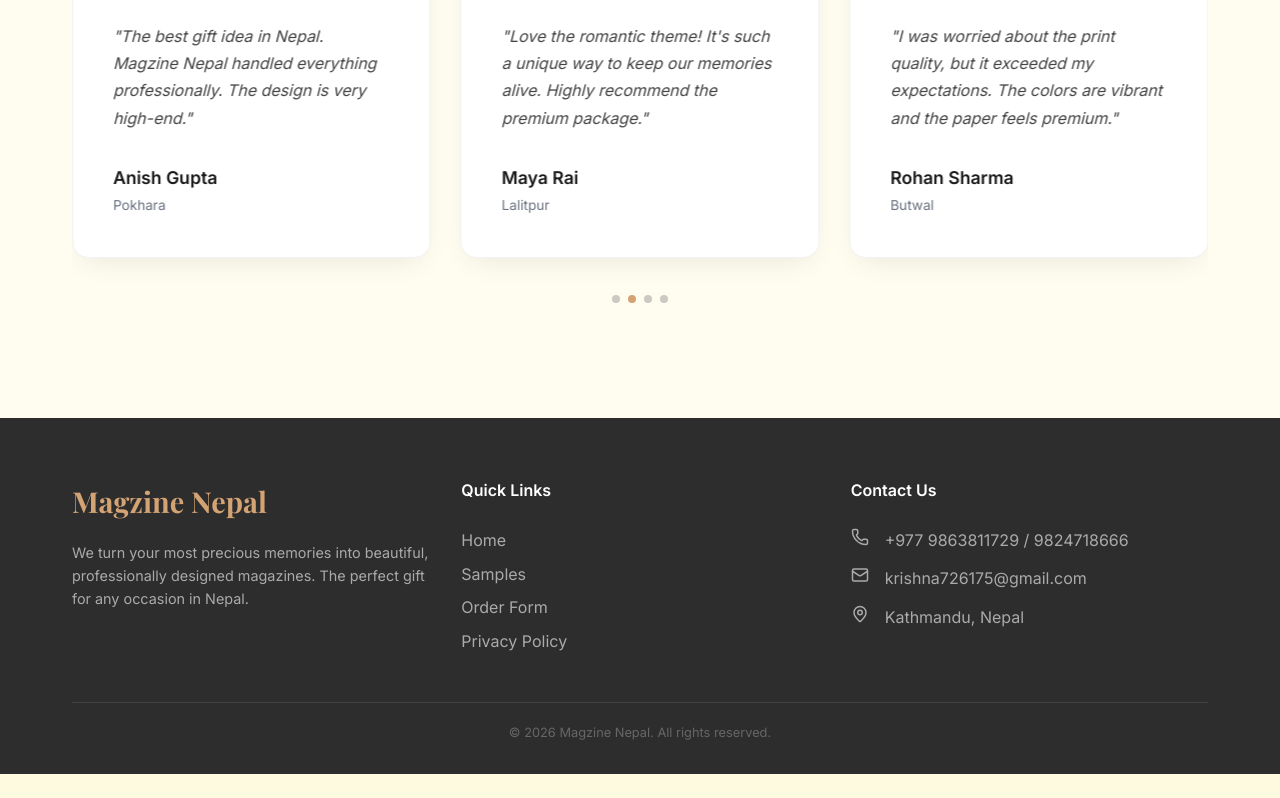
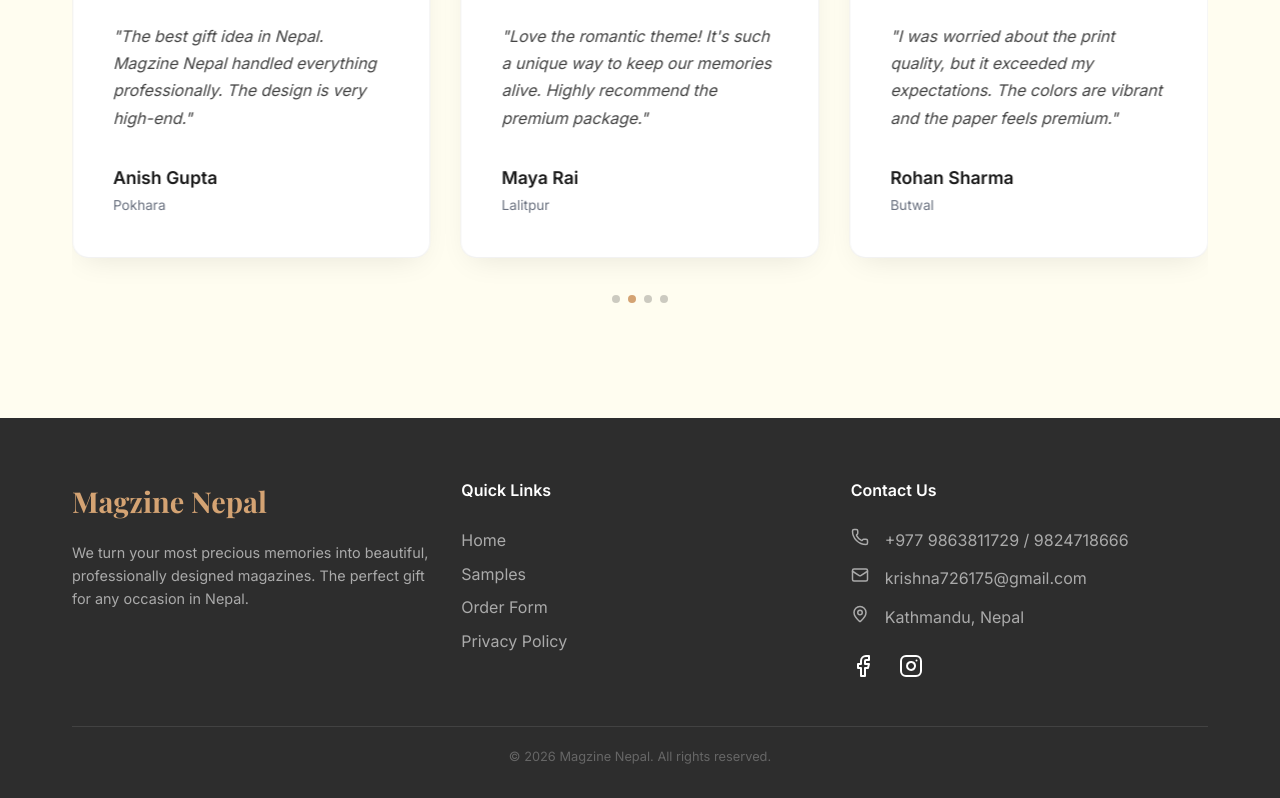
Before and after one commit to Simant-ui/MagzineNepal, a Next.js app: page / in a window 1280 px wide. Shown: the part 4568-5366 px from the top of the page. Before the commit the page ends 5342 px from the top, so only its background shows below. Built offline with nearby package versions, Linux system fonts and the light colour scheme; a web font is replaced by a local one.

Commit message:
Added Facebook and Instagram icons to footer

```diff
--- a/src/components/Footer.js
+++ b/src/components/Footer.js
@@ -1,6 +1,6 @@
 "use client";
 import React from 'react';
-import { MessageCircle, Mail, Phone, MapPin } from 'lucide-react';
+import { MessageCircle, Mail, Phone, MapPin, Facebook, Instagram } from 'lucide-react';
 
 const Footer = () => {
   return (
@@ -34,6 +34,15 @@ const Footer = () => {
             <div style={{ display: 'flex', gap: '1rem', color: '#aaa' }}>
               <MapPin size={18} /> <span>Kathmandu, Nepal</span>
             </div>
+
+            <div style={{ display: 'flex', gap: '1.5rem', marginTop: '1.5rem' }}>
+              <a href="https://www.facebook.com/share/18QK1uAu2Y/?mibextid=wwXIfr" target="_blank" rel="noopener noreferrer" style={{ color: '#fff', transition: 'var(--transition)' }}>
+                <Facebook size={24} />
+              </a>
+              <a href="https://www.instagram.com/magzine.np?igsh=ZXYxcnowNXhsZjZ0" target="_blank" rel="noopener noreferrer" style={{ color: '#fff', transition: 'var(--transition)' }}>
+                <Instagram size={24} />
+              </a>
+            </div>
           </div>
         </div>
         <div style={{
```
